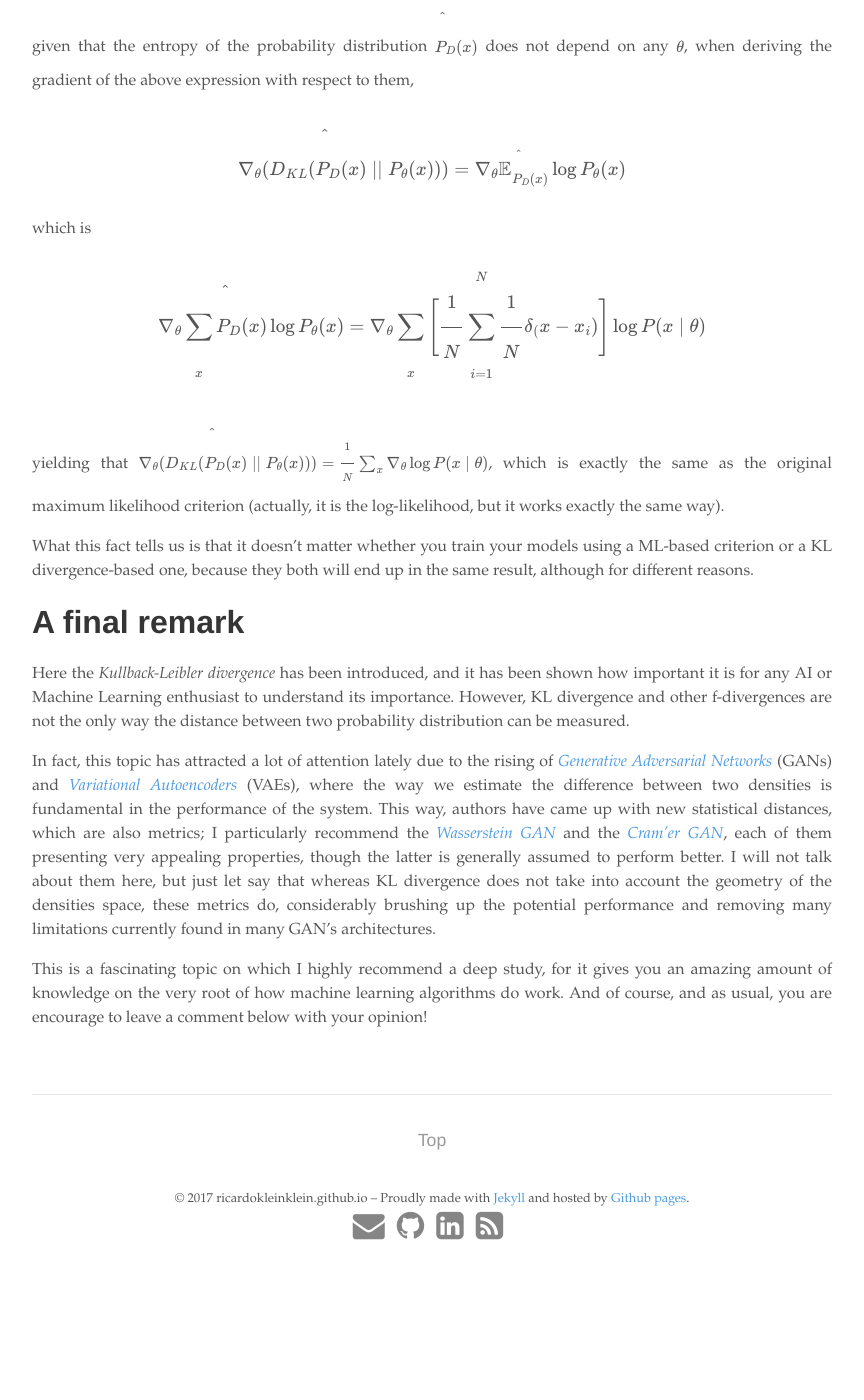
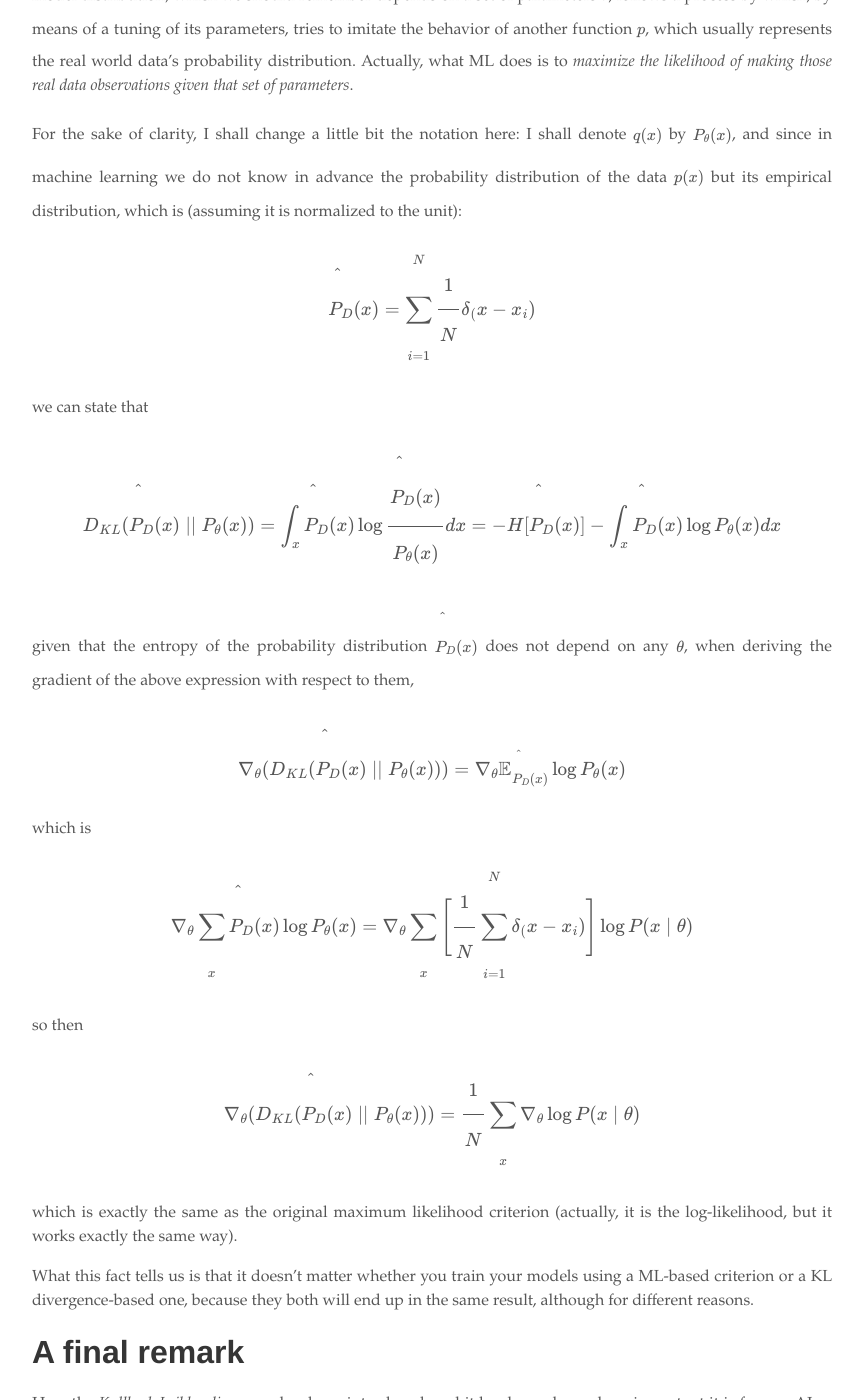
Before and after one commit to ricardokleinklein/ricardokleinklein.github.io, a Jekyll site: the page built from _posts/2017-10-12-kullback-leibler-divergence.md, in a window 1280 px wide and 1400 px high, scrolled down 4365 px. Shown: the whole window, without its empty margins (208-1072 px from the left). Built offline with Jekyll 4.4.1, drawn with Linux system fonts in a browser that asks for light colours; nearby versions of some CDN libraries; formulas are drawn with MathJax 3; comment, search, counter and statistics services are not loaded; before the commit the page ends 5642 px from its top, so only the background shows below that; some of the changed text lies outside the part shown.

Commit message:
change post

```diff
--- a/_posts/2017-10-12-kullback-leibler-divergence.md
+++ b/_posts/2017-10-12-kullback-leibler-divergence.md
@@ -8,7 +8,7 @@
 
 This is particularly true in Statistics and Probability theory, where many times we seek to compare how close two probability distributions (let them be $$p$$ and $$q$$) are from each other. If you have worked on machine learning, you'll probably have seen this situation a lot of times. In fact, what almost every learning algorithm out there is doing is optimizing some sort of distance between probability densities (or distributions). In light of it, we could think of the probability $$p$$ as that corresponding to the physical system we want to model, with $$q$$ a probability distribution we want to make as similar as $$p$$ as it can be. The latter, if our model is properly designed, should get closer and closer to $$p$$ as long as the set of parameters $$\theta$$ that define it are progessively tuned during training time. Thus, assuming that $$p$$ and $$q$$ are probability distributions over $$\mathcal{X}$$ with $$x \in \mathcal{X}$$, we can write them as $$p(x)$$ and $$q(x;\theta)$$, respectively. This notation is the one we shall use along this post.
 
-Example of the probability distribution of a variable and its fit by a Gaussian{: .center-image }
+![Example of the probability distribution of a variable and its fit by a Gaussian](/images/kullback_leibler/gaussian_fit.png){: .center-image }
 
 Just for the sake of clarity, take a look at the picture above. The actual distribution $$p(x)$$ (actually an invented empirical distribution $$\hat{p}(x)$$) is shown as a set of probability masses. The model, defined by $$q(x)$$, is plotted atop of it, as an usual Gaussian distribution. As can plainly be seen, the model approximation and the true distribution clearly differ. The point here is, how we measure how much information are we loosing when we work with $$q(x)$$ instead of $$p(x)$$?
 
@@ -50,22 +50,22 @@
 
 # It is not a metric
 
-Because the KL divergence can be expressed as the differnce between two numbers, it is said to be a [statistical distance](https://en.wikipedia.org/wiki/Statistical_distance), measuring how far two probability distributions are from each other. It's important to remark, though, that **KL divergence is not a metric**.
+Because the KL divergence can be expressed as the difference between two numbers, it is said to be a [statistical distance](https://en.wikipedia.org/wiki/Statistical_distance), measuring how far two probability distributions are from each other. It's important to remark, though, that **KL divergence is not a metric**.
 
 > A metric on a set $$\mathbb{X}$$ is a function $$d: \mathbb{X} \times \mathbb{X} \rightarrow \mathbb{R}^+$$, where $$\mathbb{R}^+$$ is the set of non-negative real numbers such that for all $$x, y, z \in \mathbb{X}$$, $$d$$ satisfies:
-1. **Non-negativity** -- $$d(x,y) \geq 0$$
-2. **Identity of indiscernibles** -- $$d(x,y) = 0$$ if and only if $$x = y$$.
-3. **Symmetry** -- $$d(x,y) = d(y,x)$$
-4. **Triangle inequality** -- $$d(x,z) \leq d(x,y) + d(y,z)$$
+1. **Non-negativity**: $$d(x,y) \geq 0$$
+2. **Identity of indiscernibles**: $$d(x,y) = 0$$ if and only if $$x = y$$.
+3. **Symmetry**: $$d(x,y) = d(y,x)$$
+4. **Triangle inequality**: $$d(x,z) \leq d(x,y) + d(y,z)$$
 
 It is easy to see that if both $$p$$ and $$q$$ are well-defined, condition 1 is met. It is also trivial that KL divergence does not satisfy neither condition 3 nor condition 4, and thus it is not a metric. It would make no sense to have a metric such that the distance between two objects depends on which one are we measuring from, and that's what would happen with the KL divergence.
 
 Condition 2 poses a particularly relevant question: as you probably remember, $$D_{KL}(p\mid \mid q) = \int_x p(x) \log \frac{p(x)}{q(x)} dx$$. So, what happens when one of the distributions is equal to zero?
 
 * When $$p(x) = 0$$, the $$\log$$ is not defined, so the KL divergence is no longer a valid measure. It is not defined at one point at least, so the solution that came up time ago and has been used ever since has been to add some noise to the original data distribution, so $$p(x) > 0$$ everywhere.
-* If $$q(x) = 0$$, by the formula above we have above, it would be $$p(x) > 0 / 0$$, so $$\log \inf$$, which is also $$\inf$$. In other words, if there's no $$q(x)$$ in a place it was supposed to be, the distance between probability distributions becomes infinity.
+* If $$q(x) = 0$$, by the formula above, it would be $$p(x) / 0$$ with $$p(x) > 0$$, so $$\log \infty$$, which is also $$\infty$$. In other words, if there's no $$q(x)$$ in a place it was supposed to be, the distance between probability distributions becomes infinity.
 
-KL divergence belongs to a bigger family of statistical distances, the [*f-divergences*](http://www.renyi.hu/~csiszar/Publications/Information_Theory_and_Statistics:_A_Tutorial.pdf), which are very well-known since they present many properties that turn out to be extremly useful in a broad range of problems. Not all the problems are fit to be solved by them, though.
+KL divergence belongs to a bigger family of statistical distances, the [*f-divergences*](http://www.renyi.hu/~csiszar/Publications/Information_Theory_and_Statistics:_A_Tutorial.pdf), which are very well-known since they present many properties that turn out to be extremely useful in a broad range of problems. Not all them are fit to be solved by these divergences, though.
 
 # Equivalence with the likelihood minimization
 
@@ -94,10 +94,15 @@
 which is
 
 $$
-\nabla_\theta \sum_x \hat{P}_D(x) \log P_\theta(x) = \nabla_\theta \sum_x \left[ \frac{1}{N} \sum_{i=1}^N \frac{1}{N}\delta_(x-x_i)   \right] \log P(x \mid \theta)
+\nabla_\theta \sum_x \hat{P}_D(x) \log P_\theta(x) = \nabla_\theta \sum_x \left[ \frac{1}{N} \sum_{i=1}^N \delta_(x-x_i)   \right] \log P(x \mid \theta)
 $$
 
-yielding that $$\nabla_\theta(D_{KL}(\hat{P}_D(x) \mid \mid P_\theta(x))) = \frac{1}{N} \sum_x \nabla_\theta \log P(x \mid \theta)$$, which is exactly the same as the original maximum likelihood criterion (actually, it is the log-likelihood, but it works exactly the same way).
+so then
+
+$$
+\nabla_\theta(D_{KL}(\hat{P}_D(x) \mid \mid P_\theta(x))) = \frac{1}{N} \sum_x \nabla_\theta \log P(x \mid \theta)$$
+
+which is exactly the same as the original maximum likelihood criterion (actually, it is the log-likelihood, but it works exactly the same way).
 
 What this fact tells us is that it doesn't matter whether you train your models using a ML-based criterion or a KL divergence-based one, because they both will end up in the same result, although for different reasons.
 
@@ -105,6 +110,6 @@
 
 Here the *Kullback-Leibler divergence* has been introduced, and it has been shown how important it is for any AI or Machine Learning enthusiast to understand its importance. However, KL divergence and other f-divergences are not the only way the distance between two probability distribution can be measured.
 
-In fact, this topic has attracted a lot of attention lately due to the rising of [*Generative Adversarial Networks*](https://arxiv.org/abs/1701.00160) (GANs) and [*Variational Autoencoders*](https://arxiv.org/abs/1606.05908) (VAEs), where the way we estimate the difference between two densities is fundamental in the performance of the system. This way, authors have came up with new statistical distances, which are also metrics; I particularly recommend the [*Wasserstein GAN*]() and the [*Cram'er GAN*](), each of them presenting very appealing properties, though the latter is generally assumed to perform better. I will not talk about them here, but just let say that whereas KL divergence does not take into account the geometry of the densities space, these metrics do, considerably brushing up the potential performance and removing many limitations currently found in many GAN's architectures.
+In fact, this topic has attracted a lot of attention lately due to the rising of [*Generative Adversarial Networks*](https://arxiv.org/abs/1701.00160) (GANs) and [*Variational Autoencoders*](https://arxiv.org/abs/1606.05908) (VAEs), where the way we estimate the difference between two densities is fundamental in the performance of the system. This way, authors have came up with new statistical distances, which are also metrics; I particularly recommend the [*Wasserstein GAN*]() and the [*Cramér GAN*](), each of them presenting very appealing properties, though the latter is generally assumed to perform better. I will not talk about them here, but just let say that whereas KL divergence does not take into account the geometry of the densities space, these metrics do, considerably brushing up the potential performance and removing many limitations currently found in many GAN's architectures.
 
-This is a fascinating topic on which I highly recommend a deep study, for it gives you an amazing amount of knowledge on the very root of how machine learning algorithms do work. And of course, and as usual, you are encourage to leave a comment below with your opinion!
+This is a fascinating topic on which I highly recommend a deep study, for it gives you an amazing amount of knowledge on the very roots of how machine learning algorithms do work. And of course, leave a comment with any question or suggestion you have.
```
Also changed, not shown: other parts of _posts/2017-10-12-kullback-leibler-divergence.md (+1 -1 lines).
